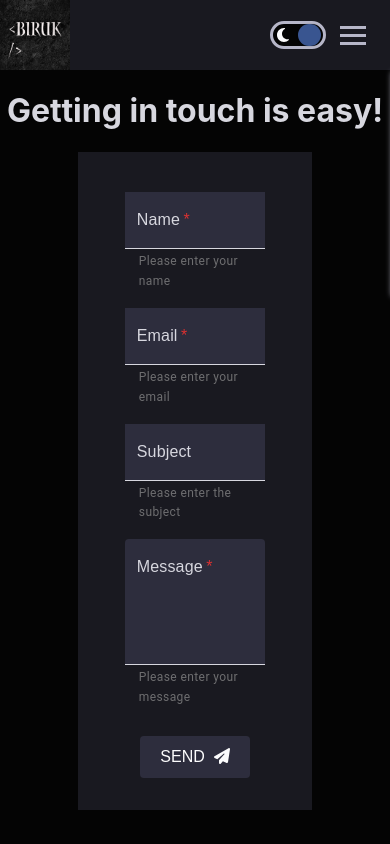
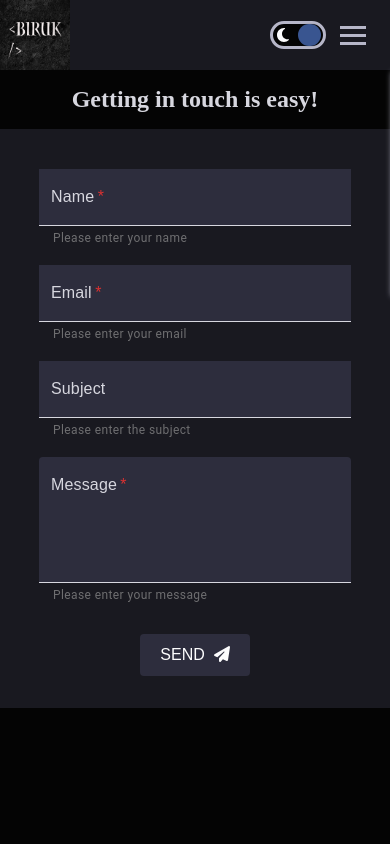
Before and after one commit to Know-Thyself/next-portfolio, a Next.js app: page /contact in a window 390 px wide. Shown: the top 844 px of the page. Built offline with nearby package versions, Linux system fonts and the light colour scheme.

Commit message:
responsive contact me page

```diff
--- a/pages/contact.js
+++ b/pages/contact.js
@@ -127,7 +127,7 @@ const Contact = () => {
 						sx={{
 							'& .MuiTextField-root': {
 								m: 1,
-								width: '60%',
+								width: '80%',
 							},
 						}}
 						noValidate
--- a/styles/contact.module.css
+++ b/styles/contact.module.css
@@ -6,18 +6,22 @@
   top: 0;
   left: 0;
   bottom: 0;
-  width: 100%;
   padding-top: 70px;
   padding-bottom: 6rem;
   background-color: var(--primary-background);
   color: var(--primary-text-color);
 }
 
+.main h1 {
+  font-family: var(--hero-banner-text);
+  font-size: 1.5rem;
+}
+
 .box {
   display: flex;
   flex-direction: column;
   align-items: center;
-  width: 60%;
+  width: 100%;
   margin: auto;
   background-color: var(--header-background);
   /* background-color: var(--complementary-bg); */
@@ -70,3 +74,21 @@
   margin-top: 0.5rem;
   background-color: darkred;
 }
+
+@media screen and (min-width: 667px) {
+  .box {
+    width: 85%;
+  }
+}
+
+@media screen and (min-width: 900px) {
+  .box {
+    width: 70%;
+  }
+}
+
+@media screen and (min-width: 1240px) {
+  .box {
+    width: 60%;
+  }
+}
```
